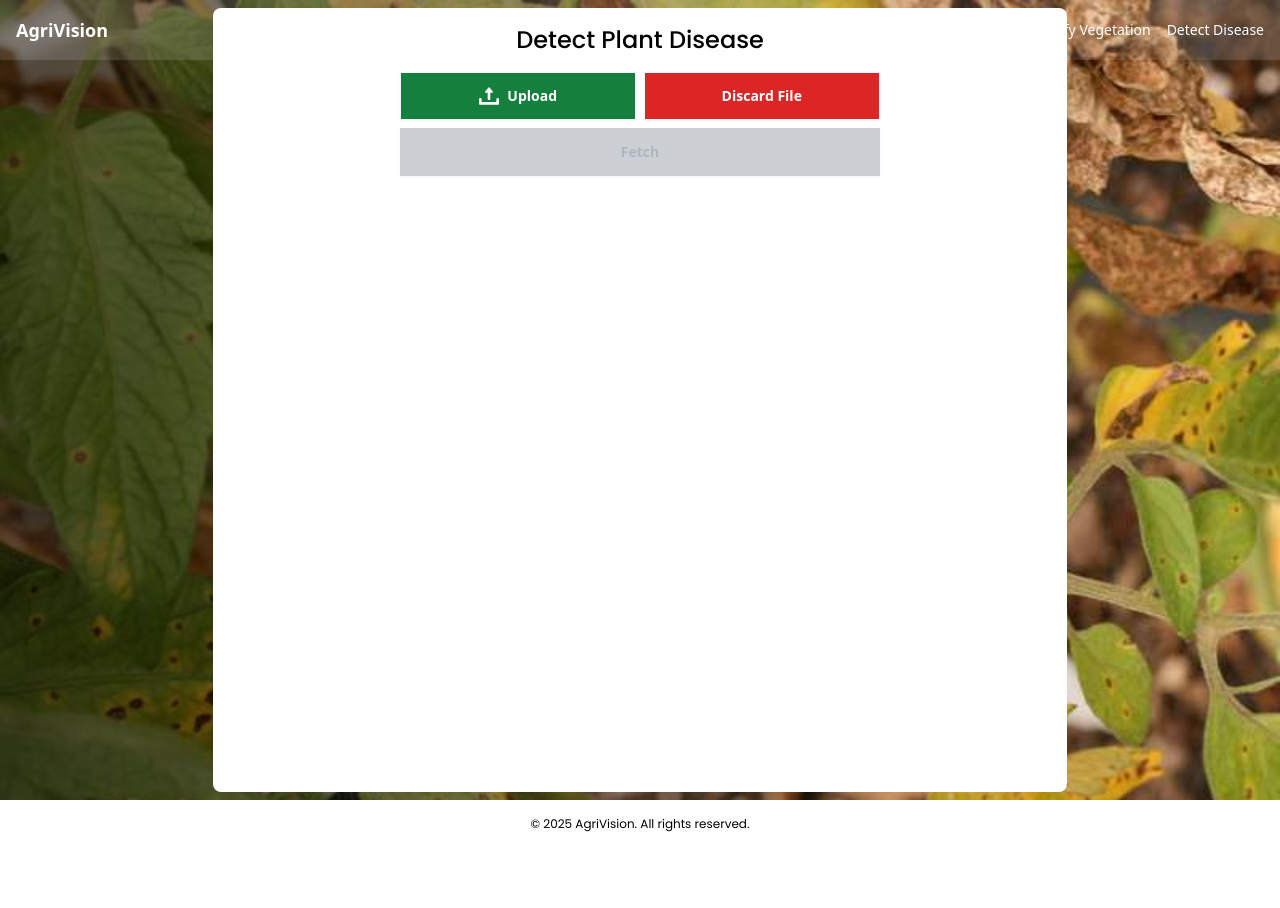
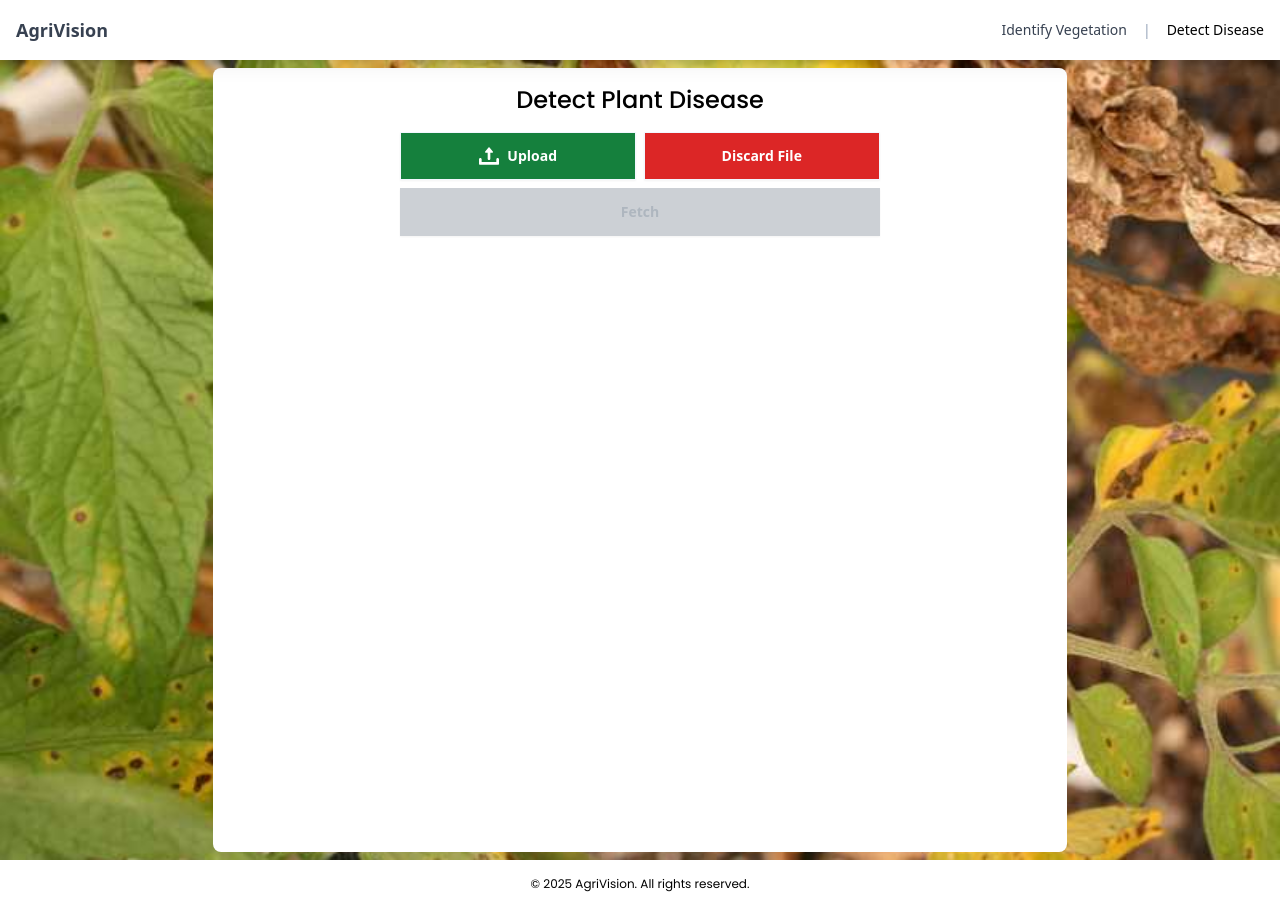
Before and after one commit to faiq420/Plant-Detection, a React (Vite) app: page /DetectDisease in a window 1280 px wide. Before the commit the page ends 848 px from the top, so only its background shows below. Built offline with nearby package versions, Linux system fonts and the light colour scheme.

Commit message:
header changes

```diff
--- a/src/Screens/DetectDisease.tsx
+++ b/src/Screens/DetectDisease.tsx
@@ -66,8 +66,8 @@ const DetectDisease = () => {
 
   return (
     <div className="diseaseBg h-full flex justify-center">
-      <div className="absolute inset-0 bg-gradient-to-r from-[#00000095] to-transparent h-screen"></div>
-      <div className="bg-white rounded-lg p-4 m-2 w-full md:w-8/12  z-50">
+      {/* <div className="absolute inset-0 bg-gradient-to-r from-[#00000095] to-transparent h-screen"></div> */}
+      <div className="bg-white rounded-lg p-4 m-2 w-full md:w-8/12">
         <h3 className="text-center text-2xl font-medium font-poppins">
           Detect Plant Disease
         </h3>
--- a/src/Screens/IdentifyPlant.tsx
+++ b/src/Screens/IdentifyPlant.tsx
@@ -66,8 +66,8 @@ const IdentifyPlant = () => {
 
   return (
     <div className="plantsBg h-full flex justify-center">
-      <div className="absolute inset-0 bg-gradient-to-r from-[#00000095] to-transparent"></div>
-      <div className="bg-white rounded-lg p-4 m-2 w-full md:w-8/12 z-50">
+      {/* <div className="absolute inset-0 bg-gradient-to-r from-[#00000095] to-transparent"></div> */}
+      <div className="bg-white rounded-lg p-4 m-2 w-full md:w-8/12">
         <h3 className="text-center text-2xl font-medium font-poppins">
           Plants Identification
         </h3>
--- a/src/components/Header.tsx
+++ b/src/components/Header.tsx
@@ -1,10 +1,12 @@
 import React from "react";
-import { Link, useNavigate } from "react-router-dom";
+import { Link, useLocation, useNavigate } from "react-router-dom";
 
 const Header = () => {
   const navigate = useNavigate();
+  const location = useLocation();
+
   return (
-    <header className="bg-[#ffffff20] fixed top-0 z-50 text-white p-4 flex justify-between items-center w-full">
+    <header className="bg-white sticky drop-shadow-lg top-0 z-50 text-gray-700 p-4 flex justify-between items-center w-full">
       <div
         className="text-lg font-bold cursor-pointer flex items-center"
         onClick={() => {
@@ -21,15 +23,40 @@ const Header = () => {
       <nav>
         <ul className="flex space-x-4 text-sm ">
           <li className="relative group">
-            <Link to="/IdentifyPlant" className="pb-4 text-white">
+            <Link
+              to="/IdentifyPlant"
+              className={`pb-4 ${
+                location.pathname == "/IdentifyPlant" &&
+                "text-black font-medium"
+              }`}
+            >
               Identify Vegetation
-              <span className="absolute left-1/2 -bottom-4 w-0 h-0.5 bg-white group-hover:w-full group-hover:left-0 transition-all duration-500 ease-in-out"></span>
+              <span
+                className={`absolute left-1/2 -bottom-4 w-0 h-0.5 ${
+                  location.pathname == "/IdentifyPlant"
+                    ? "bg-black"
+                    : "bg-gray-700"
+                } group-hover:w-full group-hover:left-0 transition-all duration-500 ease-in-out`}
+              ></span>
             </Link>
           </li>
+          <li className="text-slate-400">|</li>
           <li className="relative group">
-            <Link to="/DetectDisease" className="pb-4 text-white">
+            <Link
+              to="/DetectDisease"
+              className={`pb-4 ${
+                location.pathname == "/DetectDisease" &&
+                "text-black font-medium"
+              }`}
+            >
               Detect Disease
-              <span className="absolute left-1/2 -bottom-4 w-0 h-0.5 bg-white group-hover:w-full group-hover:left-0 transition-all duration-500 ease-in-out"></span>
+              <span
+                className={`absolute left-1/2 -bottom-4 w-0 h-0.5 ${
+                  location.pathname == "/DetectDisease"
+                    ? "bg-black font-semibold"
+                    : "bg-gray-700"
+                } group-hover:w-full group-hover:left-0 transition-all duration-500 ease-in-out`}
+              ></span>
             </Link>
           </li>
         </ul>
```
